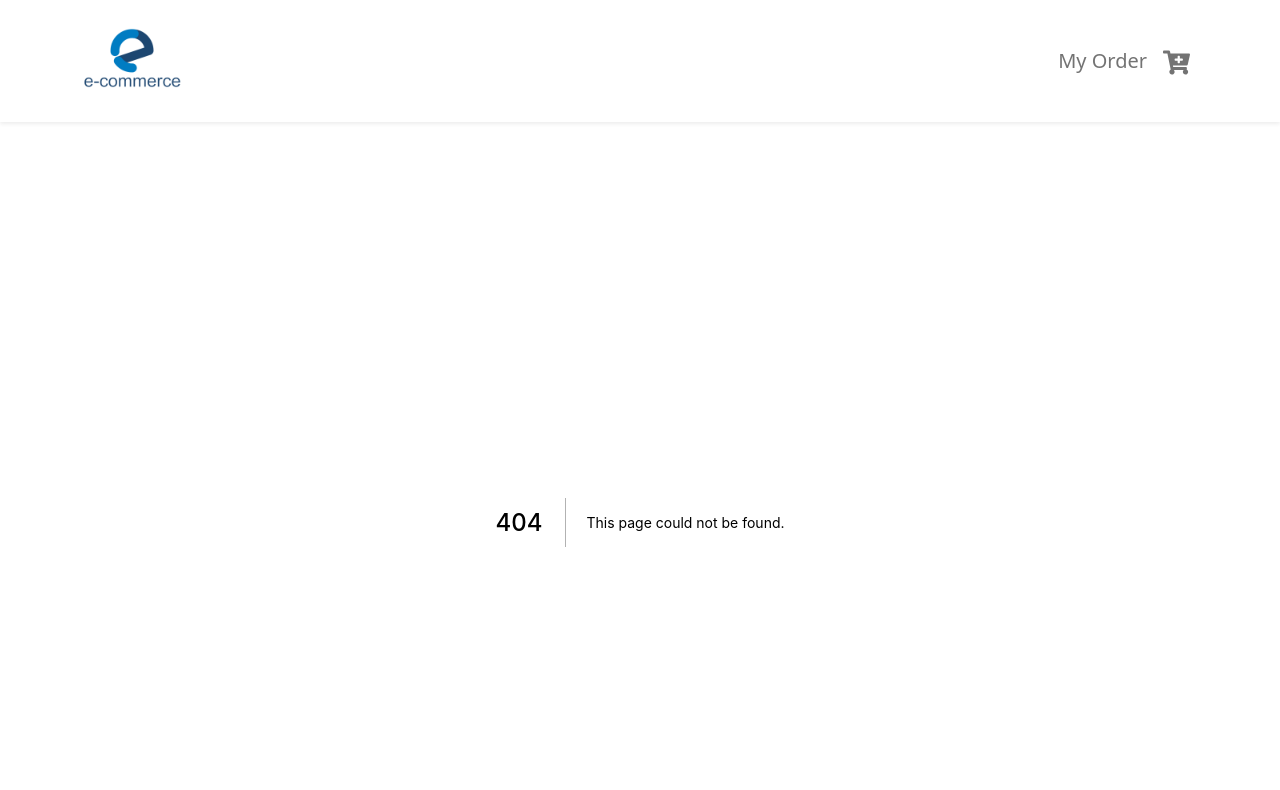
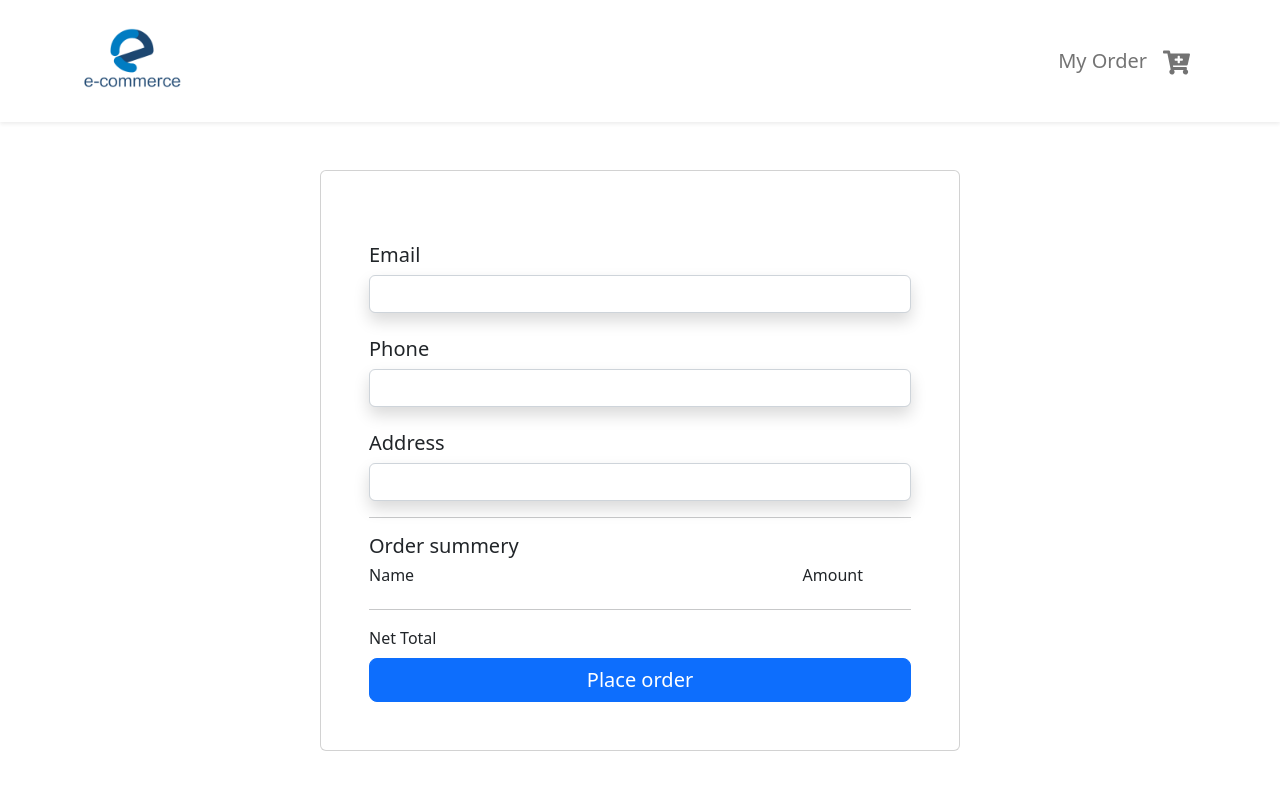
Before and after one commit to Dipro56/ReactJS-NextJS-Assignment, a Next.js app in the folder assignment/: page /checkoutPage in a window 1280 px wide. Before the commit this address had no page. Shown: the top 790 px of the page. Built offline with nearby package versions, Linux system fonts and the light colour scheme.

Commit message:
working on order placing

```diff
--- a/assignment/pages/_app.js
+++ b/assignment/pages/_app.js
@@ -8,21 +8,25 @@ export const CartContext = createContext([]);
 function MyApp({ Component, pageProps }) {
   // const [count, setCount] = useState(0);
   const [cartItem, setCartItem] = useState([]);
+
   // const countHandle = () => {
   //   setCount(count + 1);
   // };
 
   const cartHandle = (item) => {
     setCartItem([...cartItem, item]);
+
     localStorage.setItem('cartItem', JSON.stringify(cartItem));
     console.log(cartItem);
   };
 
   useEffect(() => {
     const previousItems = JSON.parse(localStorage.getItem('cartItem'));
+
     if (previousItems) {
       setCartItem(previousItems);
     }
+
     // setCartItem(cartItem);
     //localStorage.setItem('items', JSON.stringify(items));
   }, []);
--- /dev/null
+++ b/assignment/pages/checkoutPage/index.js
@@ -0,0 +1,115 @@
+import React, { useEffect, useState, useRef } from 'react';
+
+const checkoutPage = () => {
+  const [orderSummery, setOrderSummery] = useState();
+  const [price, setPrice] = useState();
+  let previousOrders = [];
+
+  // const [orderUpdate, setOrderUpdate] = useState([]);
+
+  const emailRef = useRef('');
+  const phoneRef = useRef('');
+  const addressRef = useRef('');
+  const handleOrderSubmit = (event) => {
+    event.preventDefault();
+    const email = emailRef.current.value;
+    const phone = phoneRef.current.value;
+    const address = addressRef.current.value;
+    const orderDetail = { email, phone, address, orderSummery, price };
+    previousOrders.push(orderDetail);
+    // if (orderUpdate) setOrderUpdate([...orderUpdate, orderDetail]);
+    // else setOrderUpdate(orderUpdate);
+    localStorage.setItem('previousOrders', JSON.stringify(previousOrders));
+  };
+
+  useEffect(() => {
+    setOrderSummery(JSON.parse(localStorage.getItem('checkOutItem')));
+    setPrice(JSON.parse(localStorage.getItem('totalPrice')));
+    //  if (previousItems) {
+    //    setCartItem(previousItems);
+    //  }
+    // setCartItem(cartItem);
+    //localStorage.setItem('items', JSON.stringify(items));
+  }, []);
+  return (
+    <div className="d-flex justify-content-center mt-5">
+      <div className="card col-lg-6 col-md-10 col-sm-12 p-5">
+        <form onSubmit={handleOrderSubmit}>
+          <div className="form-group mt-4 mb-3">
+            <h5>Email</h5>
+            <input
+              ref={emailRef}
+              id="outlined-basic"
+              label="Email"
+              variant="outlined"
+              type="text"
+              className="form-control shadow w-100"
+              name="email"
+              required
+            />
+          </div>
+
+          <div className="form-group mt-4 mb-3">
+            <h5>Phone</h5>
+            <input
+              ref={phoneRef}
+              id="outlined-basic"
+              label="Phone"
+              variant="outlined"
+              type="number"
+              className="form-control shadow w-100"
+              name="phone"
+              required
+            />
+          </div>
+
+          <div className="form-group mt-4 mb-3">
+            <h5>Address</h5>
+            <input
+              ref={addressRef}
+              id="outlined-basic"
+              label="Address"
+              variant="outlined"
+              type="text"
+              className="form-control shadow w-100"
+              name="address"
+              required
+            />
+          </div>
+          <hr />
+          <h5>Order summery</h5>
+          <div className="d-flex justify-content-between">
+            <div className="me-5">
+              <h6>Name</h6>
+            </div>
+            <div className="ms-5 me-5">
+              <h6>Amount</h6>
+            </div>
+          </div>
+          {orderSummery?.map((product) => (
+            <div className="d-flex justify-content-between">
+              <div className="me-5">{product.item.title}</div>
+              <div className="ms-5 me-5">{`${product.totalCount} * ${product.item.price}`}</div>
+            </div>
+          ))}
+          <hr />
+          <div>
+            <div className="d-flex justify-content-between">
+              <div className="me-5">Net Total</div>
+              <div className="ms-5 me-5">{price}</div>
+            </div>
+          </div>
+
+          <button
+            type="submit"
+            className="btn btn-primary mt-2 w-100 fs-5 rounded-3"
+          >
+            Place order
+          </button>
+        </form>
+      </div>
+    </div>
+  );
+};
+
+export default checkoutPage;
```
Also changed, not shown: assignment/components/CartTile/CartTile.js (+16 -12 lines), assignment/pages/shoppingCart/index.js (+64 -16 lines).
